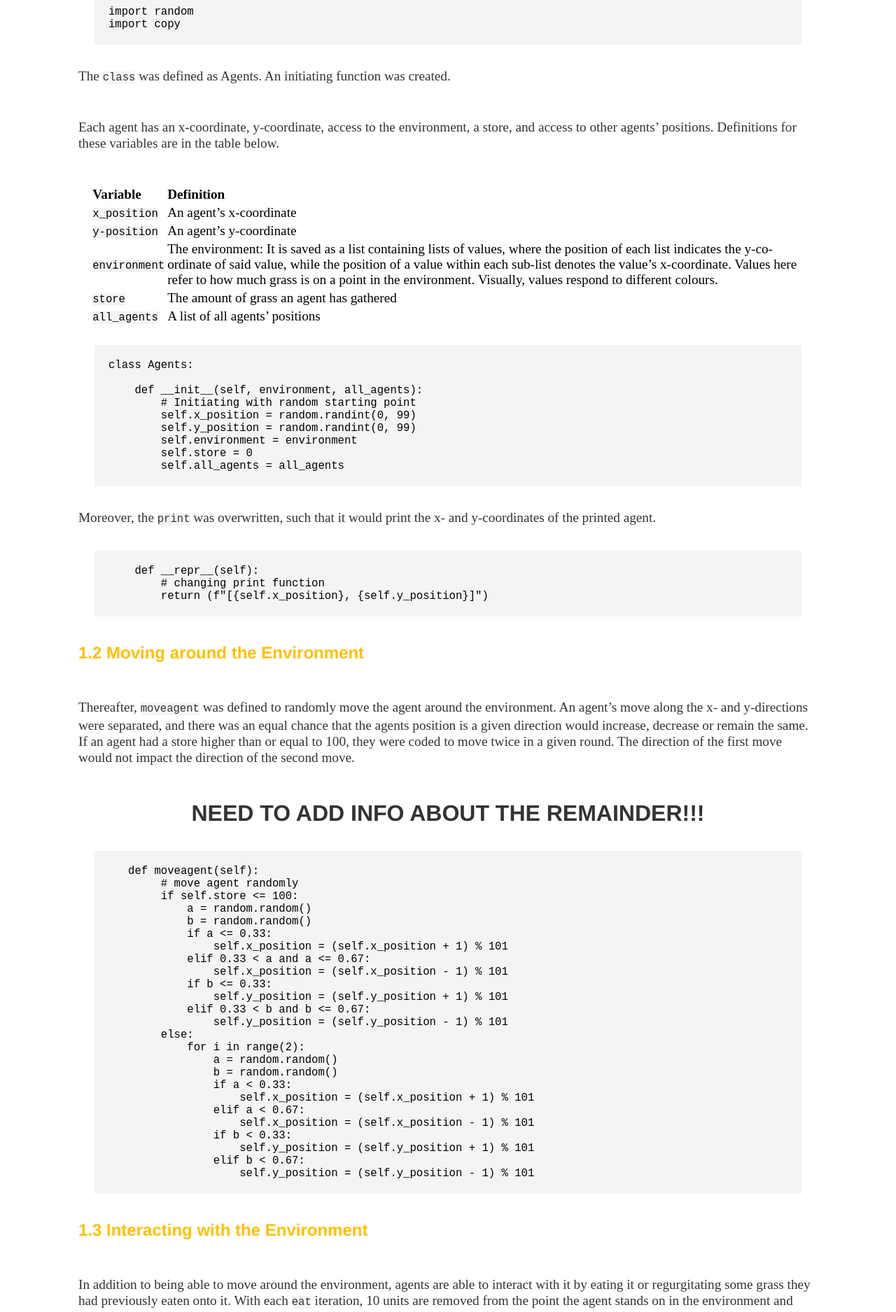
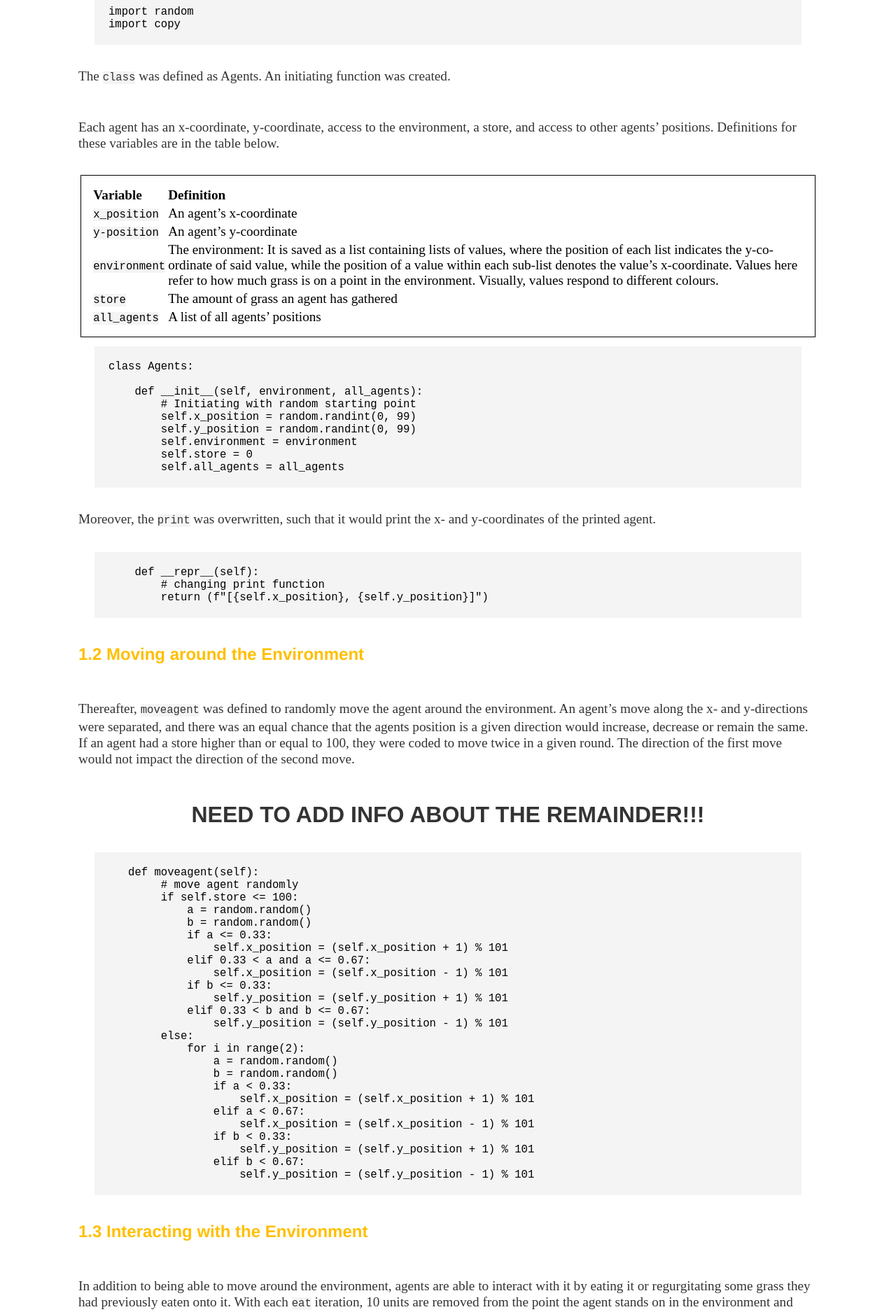
Before and after one commit to lena-kilian/lena-kilian.github.io, a Jekyll site: the page built from abm/index.md, in a window 1280 px wide. Shown: the part 712-2587 px from the top of the page at 70% size. Built offline with Jekyll 4.4.1, drawn with Linux system fonts in a browser that asks for light colours; our own code applies the rules of GitHub Pages for plain Markdown files.

Commit message:
Update main.css

```diff
--- a/css/main.css
+++ b/css/main.css
@@ -148,6 +148,7 @@ table {
     font-size: 1.2em;
     text-align: left;
     padding: 14px;
+    border: 1px solid black
 }
 
 footer {
```
